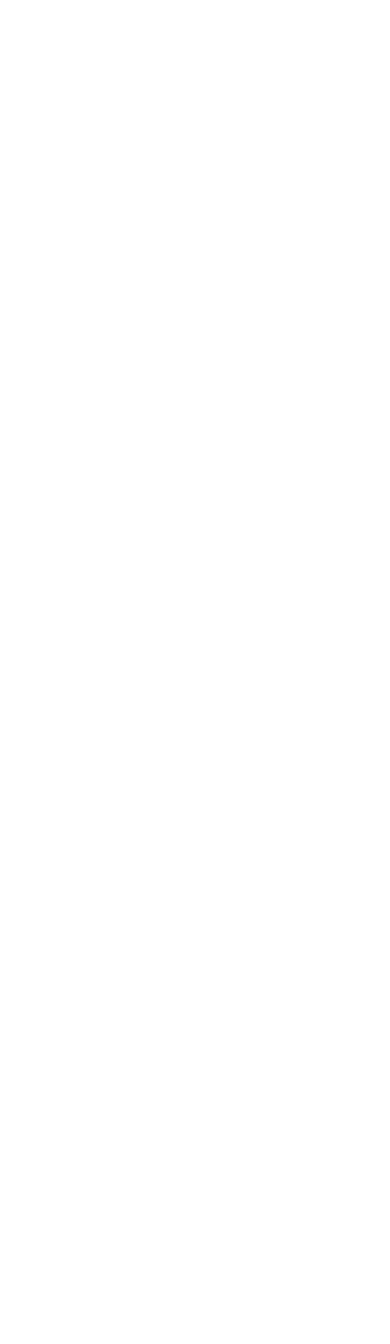
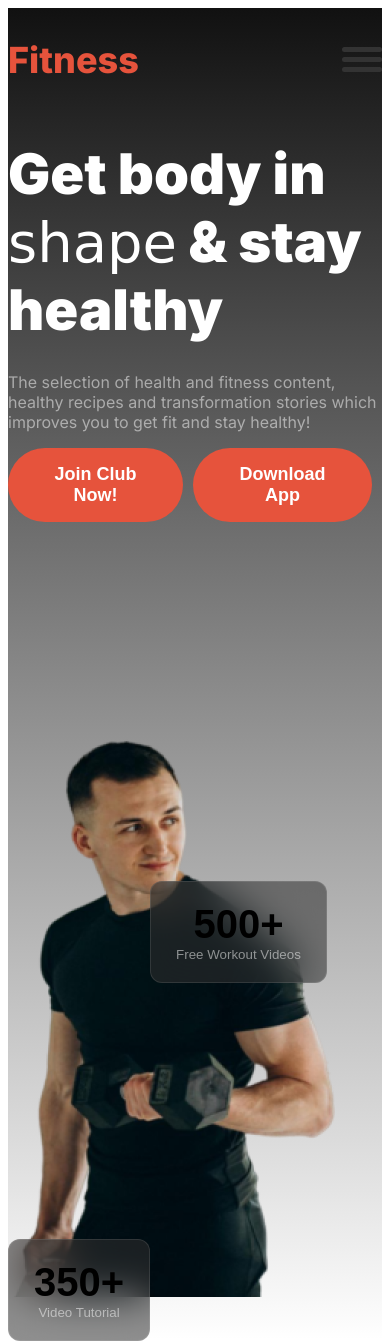
Before and after one commit to AbrarSian/Assignment-02, a plain HTML site: page index.html in a window 390 px wide. Before the commit the page ends 844 px from the top, so only its background shows below. Drawn offline with Linux system fonts and the light colour scheme; a web font is replaced by a local one.

Commit message:
first page completion

```diff
--- a/index.html
+++ b/index.html
@@ -6,11 +6,51 @@
     <title>Fitness Website for assignment</title>
     <link rel="stylesheet" href="./styles.css">
 </head>
-<body>
-    <header></header>
-    <body>
+<body class="inter-font">
+    <header class="bg-light">
+        <nav class="nav-bar display-flex">
+            <h2 class="brand">Fitness</h2>
 
-    </body>
-    <footer></footer>
+            <ul class="nav-links display-flex">
+                <li class="nav-item"><a href="" class="nav-link text-white">Home</a></li>
+                <li class="nav-item"><a href="" class="nav-link text-white">Service</a></li>
+                <li class="nav-item"><a href="" class="nav-link text-white">Contact</a></li>
+                <li class="nav-item"><a href="" class="nav-link text-white">About</a></li>
+            </ul>
+            <div class="hamburger-menu">
+                <div class="line"></div>
+                <div class="line"></div>
+                <div class="line"></div>
+            </div>
+        </nav>
+        <div class="banner display-flex">
+            <div class="banner-content">
+                <h1 class="banner-title text-white">Get body in <br> <span class="cursive-font">shape</span> & stay <br> healthy</h1>
+                <p class="banner-description text-light-white">The selection of health and fitness content, healthy recipes and transformation stories which improves you to get fit and stay healthy!</p>
+                <div class="btn-display display-flex">
+                    <button class="btn-primary">Join Club Now!</button>
+                <button class="btn-primary">Download App</button>
+                </div>
+
+            </div>
+            <div class="banner-part">
+                <img class="banner-image" src="./images/Images 2.png" alt="">
+                <button id="tutorial-batch" class="btn-secondary sp1">
+                    <span id="tutorial-nmbr">350+</span><br>
+                    <span class="text-light-white">Video Tutorial</span>
+                </button>
+                <button class="btn-secondary sp2" id="tutorial-batch">
+                    <span id="tutorial-nmbr">500+</span><br>
+                    <span class="text-light-white">Free Workout Videos</span>
+                </button>
+            </div>
+        </div>
+    </header>
+    <main>
+
+    </main>
+    <footer>
+
+    </footer>
 </body>
 </html>
--- a/styles.css
+++ b/styles.css
@@ -0,0 +1,164 @@
+@import url('https://fonts.googleapis.com/css2?family=Inter:wght@100..900&display=swap');
+@import url('https://fonts.googleapis.com/css2?family=Cedarville+Cursive&display=swap');
+
+/* common styles for all */
+.inter-font {
+  font-family: "Inter", sans-serif;
+  font-optical-sizing: auto;
+  font-weight: 400;
+  font-style: normal;
+}
+.cursive-font {
+    font-family: "Cedarville Cursive", cursive;
+    font-optical-sizing: auto;
+    font-weight: 400;
+    font-style: normal;
+}
+
+/* shared styles */
+    .display-flex{
+        display: flex;
+    }
+    .text-white{
+        color: rgb(255, 255, 255);
+    }
+    .text-light-white{
+        color: rgba(255, 255, 255, 0.5);
+    }
+    .bg-light{
+        background: linear-gradient(180.00deg, rgb(17, 17, 17),rgba(119, 119, 119, 0) 100%);
+    }
+    .btn-primary{
+        background-color: rgb(230, 83, 60);
+        color: white;
+        padding: 16px 46.5px;
+        font-size: 1.125rem;
+        font-weight: 600;
+        border-radius: 42px;
+        border: none;
+        margin-right: 10px;
+    }
+    .btn-secondary{
+        box-sizing: border-box;
+        border: 1px solid rgba(255, 255, 255, 0.1);
+        border-radius: 12px;
+        backdrop-filter: blur(20px);
+        background: rgba(48, 48, 48, 0.54);
+    }
+/* header styles */
+
+
+/* navbar related styles */
+.nav-bar{
+    justify-content: space-between;
+    align-items: center;
+}
+.nav-item{
+    list-style: none;
+    margin-right: 47px;
+}
+.brand{
+    font-size: 2.25rem;
+    font-weight: 800;
+    color: rgb(230, 83, 60);
+}
+.nav-link{
+    text-decoration: none;
+    font-weight: 400;
+}
+.nav-bar, .banner{
+    max-width: 1060px;
+    margin: 0 auto;
+}
+.hamburger-menu{
+    display: none;
+}
+
+/* banner related style */
+.banner{
+    gap: 167px;
+}
+
+
+.banner-content{
+    max-width: 520px;
+    text-align: left;
+    margin-bottom: 28px;
+}
+.banner-title{
+    font-weight: 900;
+    font-size: 3.5rem;
+    margin-top: 28px;
+    margin-bottom: 28px;
+}
+#tutorial-batch{
+    padding: 20px 25px;
+}
+#tutorial-nmbr{
+    font-size: 2.5rem;
+    font-weight: 900;
+}
+.sp1{
+    margin-left: -73px;
+    margin-top: -120px;
+}
+.sp2{
+    position: absolute;
+    margin-left: 120px;
+    margin-top: -420px;
+}
+
+/* responsive media query */
+@media screen and (max-width: 576px){
+    .banner,
+    .nav-bar,
+    .nav-links{
+        flex-direction: column;
+    }
+    .banner-part{
+        width:100%;
+    }
+
+    .nav-bar{
+        flex-direction: row;
+        justify-content: space-between;
+        align-items: center;
+    }
+    .banner button{
+        /* display: flex;
+        flex-direction: row;
+        justify-content: center; */
+    }
+    .sp1{
+        margin-top: -120px;
+        margin-left: 0px;
+    }
+    .sp2{
+        position: absolute;
+        margin-left: 0px;
+        margin-top: -420px;
+    }
+
+    .nav-bar, .banner{
+        max-width: 393px;
+        margin: 0 auto;
+    }
+    .nav-item{
+        display: none;
+    }
+    .hamburger-menu {
+        display: flex;
+        flex-direction: column;
+        justify-content: space-around;
+        width: 40px;
+        height: 30px;
+        cursor: pointer;
+    }
+
+    .line {
+        width: 100%;
+        height: 5px;
+        background-color: #333;
+        border-radius: 5px;
+    }
+}
```
